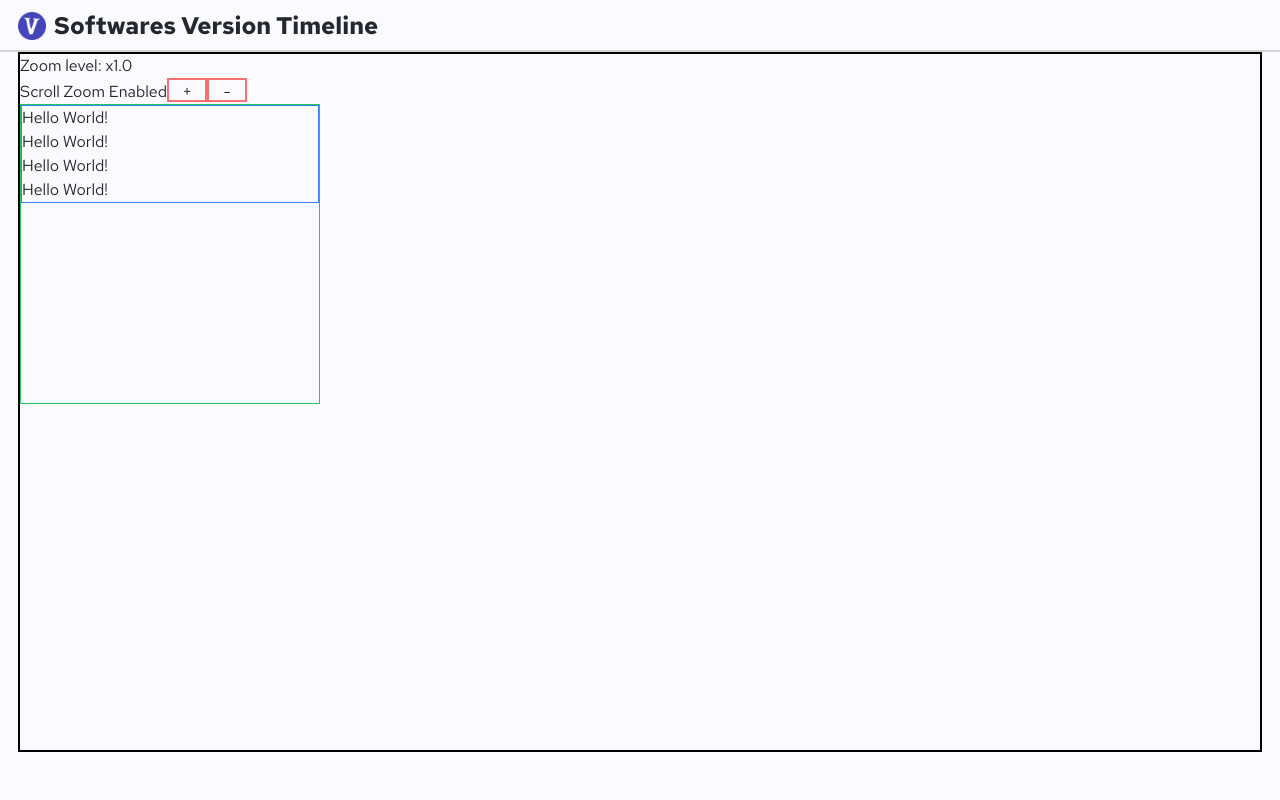
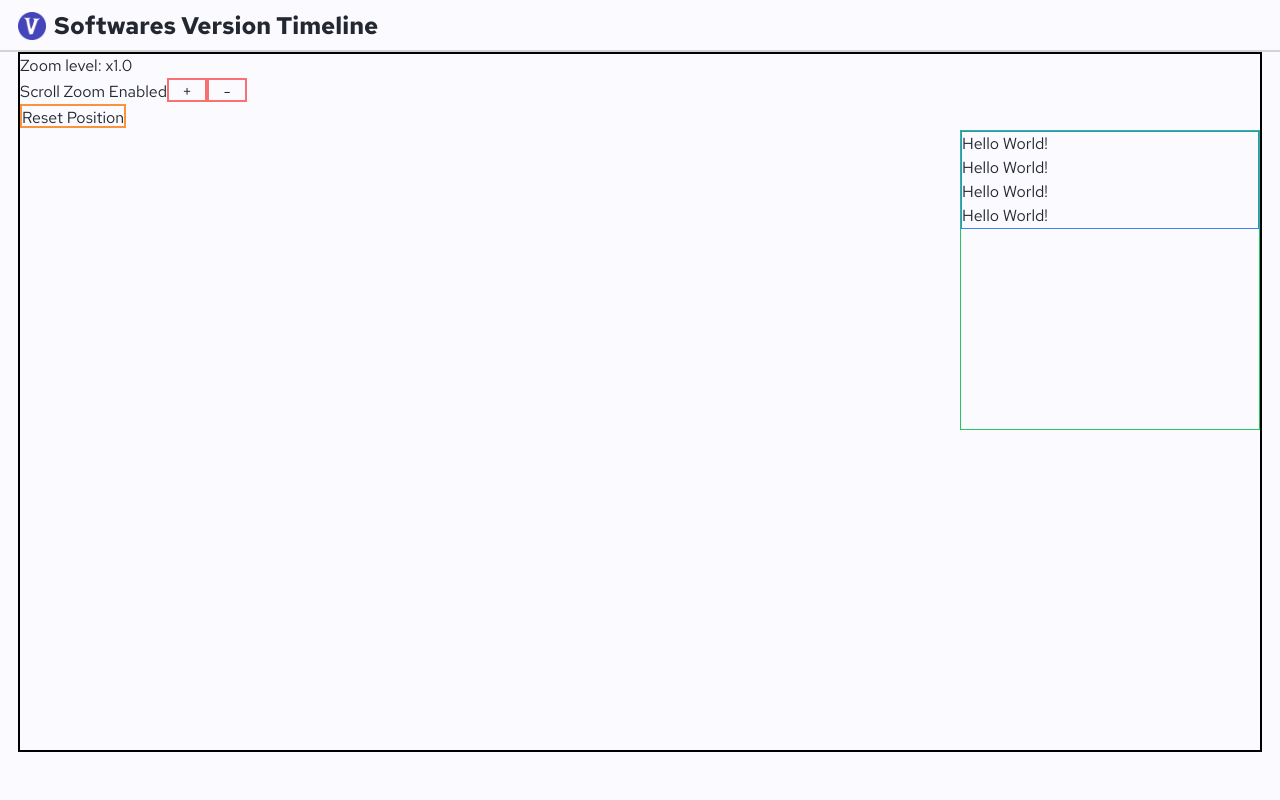
Before and after one commit to arpadpall21/software-versions-timeline, a Next.js app: page /version-map in a window 1280 px wide. Shown: the top 800 px of the page. Built offline with nearby package versions, Linux system fonts and the light colour scheme; no server answers.

Commit message:
default zoom level

```diff
--- a/src/app/version-map/Components/GridFrame.tsx
+++ b/src/app/version-map/Components/GridFrame.tsx
@@ -2,12 +2,15 @@
 
 import { useState, useEffect } from 'react';
 import { calcTimelineZoom } from '@/misc/helpers';
+import appSettings from '@/misc/appSettings';
+
+const defaultTimelineZoomLevel = appSettings.timelineZoom.defaultLevel;
 
 const GridFrame: React.FC = () => {
   const [position, setPosition] = useState({ x: 0, y: 0 });
   const [isDragging, setIsDragging] = useState(false);
   const [offset, setOffset] = useState({ x: 0, y: 0 });
-  const [timelineZoomLevel, setTimelineZoomLevel] = useState<number>(1);
+  const [timelineZoomLevel, setTimelineZoomLevel] = useState<number>(defaultTimelineZoomLevel);
   const [scrollZoomEnabled, setScrollZoomEnabled] = useState<boolean>(false);
 
   useEffect(() => {
@@ -43,9 +46,14 @@ const GridFrame: React.FC = () => {
     }
   }
 
+  function handleResetClick() {
+    setPosition({ x: 0, y: 0 });
+    setTimelineZoomLevel(1);
+  }
+
   return (
     <div
-      className={'border-2 border-black h-[700px]'}
+      className={'border-2 border-black h-[700px] overflow-hidden'}
       onMouseMove={handleMouseMove}
       onMouseDown={mouseDownHandler}
       onMouseUp={mouseUpHandler}
@@ -55,21 +63,26 @@ const GridFrame: React.FC = () => {
       // onTouchEnd={mouseUpHandler}
     >
       <div>
-        <p> Zoom level: x{timelineZoomLevel.toPrecision(2)}</p>
+        <p> Zoom level: x{timelineZoomLevel.toFixed(1)}</p>
         <button style={{ backgroundColor: scrollZoomEnabled ? 'red' : '' }} onClick={() => setScrollZoomEnabled(!scrollZoomEnabled)}> Scroll Zoom Enabled </button>
         <button className={'w-10 h-6 border-2 border-red-400'} onMouseDown={() => setTimelineZoomLevel(calcTimelineZoom('zoomOut', timelineZoomLevel))}> + </button>
         <button className={'w-10 h-6 border-2 border-red-400'} onMouseDown={() => setTimelineZoomLevel(calcTimelineZoom('zoomIn', timelineZoomLevel))}> - </button>
+        <br />
+        <button className={'w-30 h-6 border-2 border-orange-400'} onClick={handleResetClick}> Reset Position </button>
       </div>
 
 
       <div
-        className={'border border-green-500 h-[300px] w-[300px]'}
+        className={'border border-green-500 h-[300px] w-[300px] float-end'}
         style={{
           transform: `translate(${position.x}px, ${position.y}px)`,
           cursor: isDragging ? 'grabbing' : 'grab',
         }}
       >
-        <div className={'border border-blue-500 transition-transform ease-linear'} style={{ transform: `scale(${timelineZoomLevel})` }}>
+        <div
+          className={'border border-blue-500 transition-transform duration-200'}
+          style={{ transform: `scale(${timelineZoomLevel})` }}
+        >
           <p> Hello World! </p>
           <p> Hello World! </p>
           <p> Hello World! </p>
--- a/src/misc/appSettings.ts
+++ b/src/misc/appSettings.ts
@@ -11,6 +11,7 @@ interface AppSettings {
   timelineZoom: {
     minLevel: number;
     maxLevel: number;
+    defaultLevel: number;
     sensitivity: number;
   }
 }
@@ -32,8 +33,9 @@ const appSettings: AppSettings = {
     supportedThemes: ['light', 'dark', 'auto'],
   },
   timelineZoom: {
-    minLevel: 1,
+    minLevel: 0.5,
     maxLevel: 3,
+    defaultLevel: 1,
     sensitivity: 0.1,
   },
 };
```
